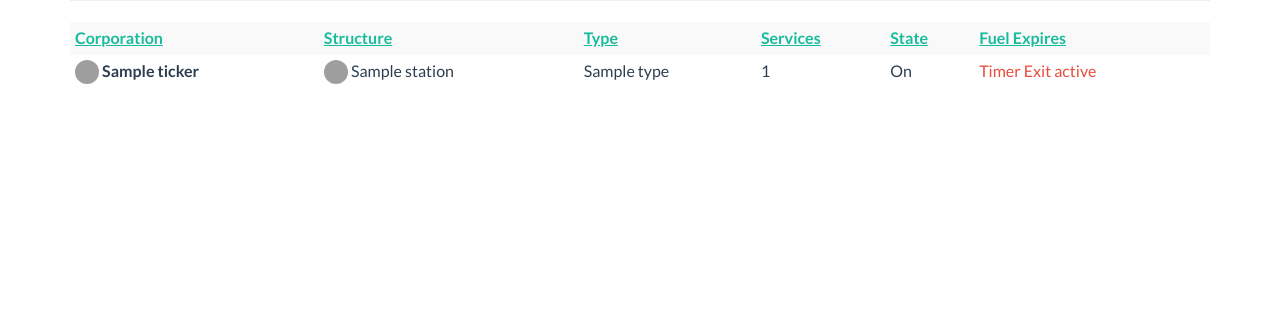
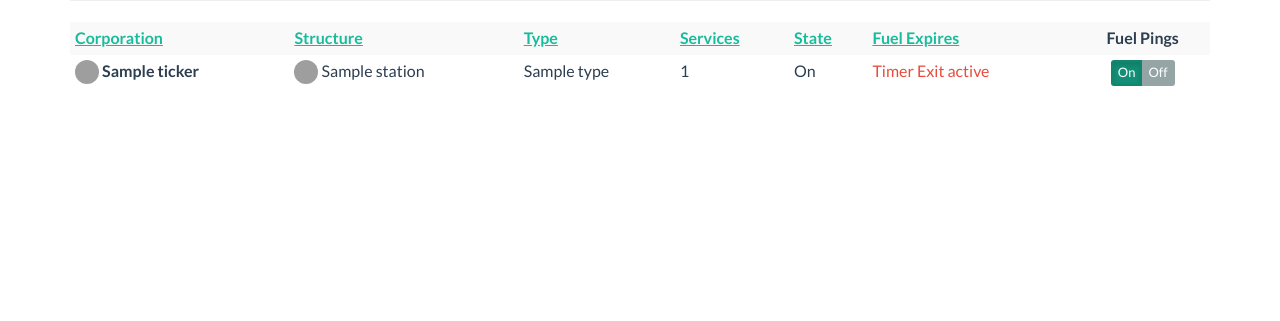
Before and after one commit to skyride/avrse-auth, a Django app: template eveauth/templates/eveauth/logistics/structures_list_system.html in a window 1280 px wide. Shown: the part 479-800 px from the top of the page. Run offline with Django 3.2, Linux system fonts and the light colour scheme; the template is opened without the code that fills it: most values are stand-ins (such as "Sample title", 1, 10 or a date in 2020); parts of the project's set-up code (start-up, migrations or seed data) failed here and were passed over; some libraries are stand-ins or nearby versions; grey boxes are pictures that could not be loaded.

Commit message:
Added fuel notification toggle to system pages

```diff
--- a/eveauth/templates/eveauth/logistics/structures_list_system.html
+++ b/eveauth/templates/eveauth/logistics/structures_list_system.html
@@ -23,6 +23,7 @@ $('[data-toggle="tooltip"]').tooltip({html: true})
       <th><a href="{% url structures_list system.id 'services' %}">Services</a></th>
       <th><a href="{% url structures_list system.id 'state' %}">State</a></th>
       <th><a href="{% url structures_list system.id 'fuel' %}">Fuel Expires</a></th>
+      <th><div align="center">Fuel Pings</div></th>
     </tr>
 
     {% for structure in structures %}
@@ -61,6 +62,18 @@ $('[data-toggle="tooltip"]').tooltip({html: true})
           {% endif %}
         {% endif %}
       </td>
+      <td>
+        <div align="center">
+          <div class="btn-group">
+            <a href="{% url 'structures_fuelnotification_toggle' structure.id 'on' %}" class="btn btn-xs {{ structure.fuel_notifications|yesno:"btn-success active,btn-default" }}">
+              On
+            </a>
+            <a href="{% url 'structures_fuelnotification_toggle' structure.id 'off' %}" class="btn btn-xs {{ structure.fuel_notifications|yesno:"btn-default,btn-danger active" }}">
+              Off
+            </a>
+          </div>
+        </div>
+      </td>
     </tr>
     {% endfor %}
   </table>
```
